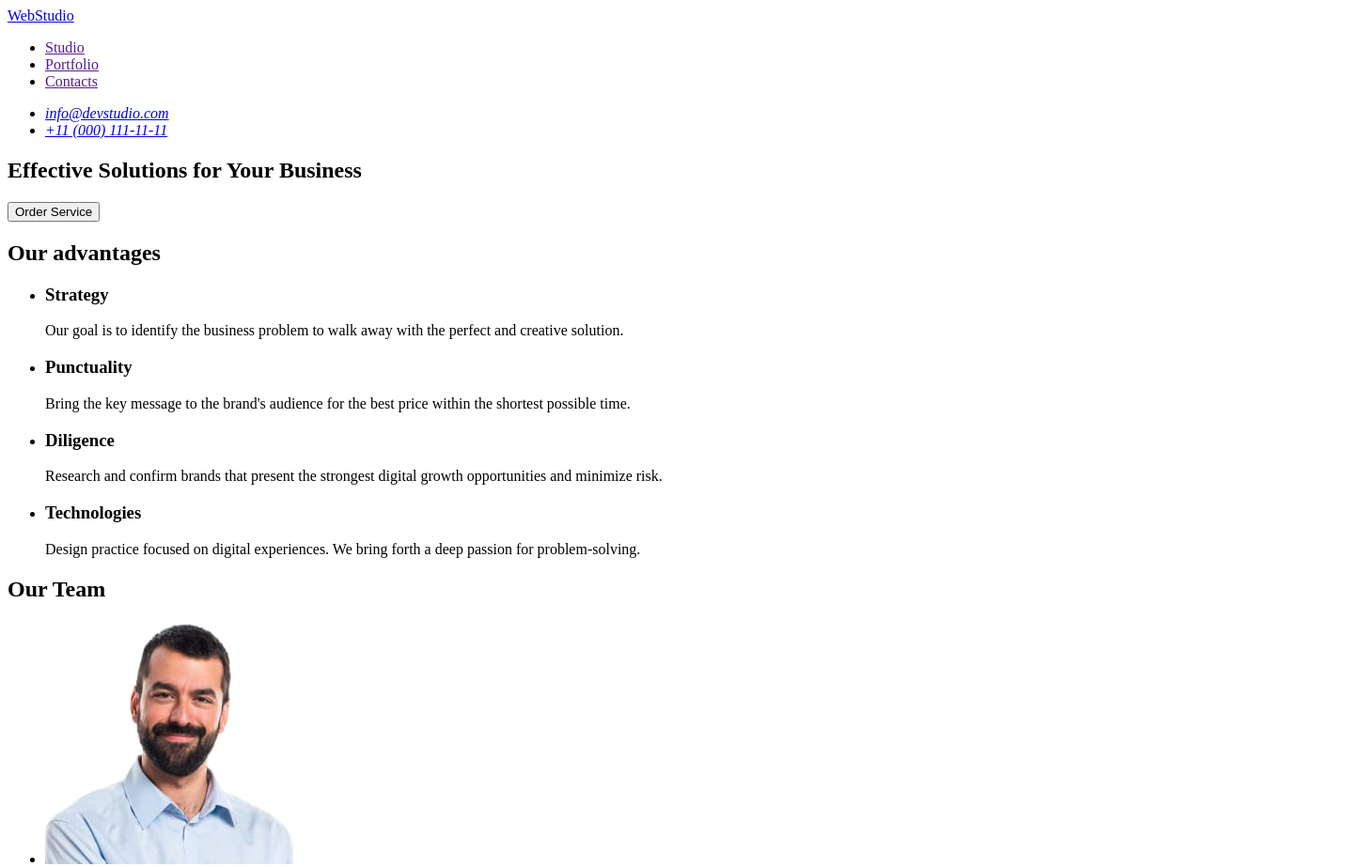
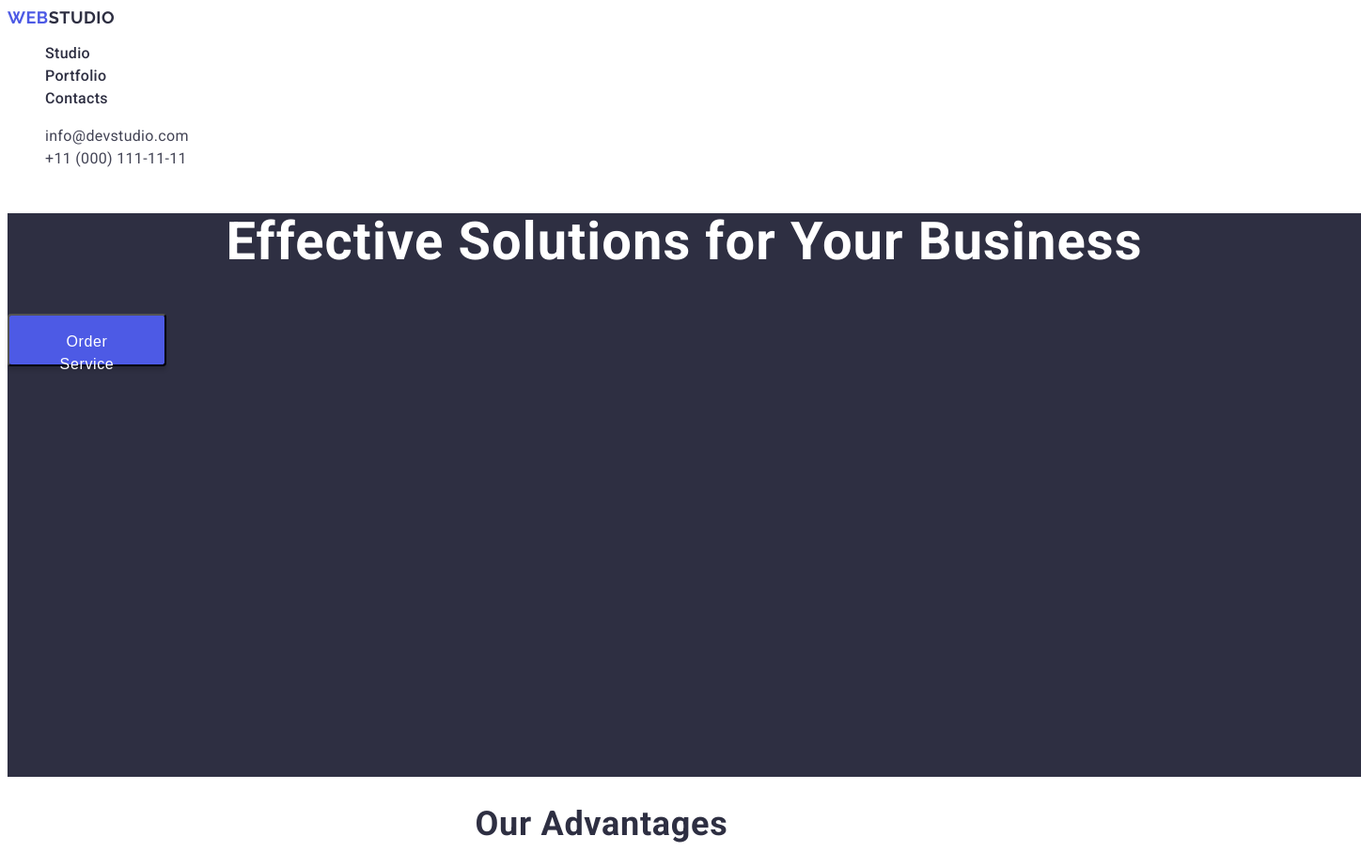
Before and after one commit to OlgaBlud/goit-markup-hw-02, a plain HTML site: page index.html in a window 1280 px wide. Shown: the top 923 px of the page at 94% size, 1448 px wide, since content can reach past the window. Drawn offline with Linux system fonts and the light colour scheme.

Commit message:
add classes and basic css fonts and colors

```diff
--- a/css/styles.css
+++ b/css/styles.css
@@ -1,3 +1,114 @@
-/* font-family: 'Raleway', sans-serif;
-font-family: 'Roboto', sans-serif;
- */
+body {
+  font-family: 'Roboto', sans-serif;
+  color: #2e2f42;
+  background-color: #fff;
+}
+ul {
+  list-style-type: none;
+}
+a {
+  text-decoration: none;
+}
+.logo {
+  font-family: 'Raleway', sans-serif;
+  font-weight: 700;
+  font-size: 18px;
+  line-height: 1.16667;
+  letter-spacing: 0.03em;
+  text-transform: uppercase;
+  color: #2e2f42;
+}
+
+.logo-span {
+  color: #4d5ae5;
+}
+.logo-footer {
+  color: #f4f4fd;
+}
+.nav-links {
+  font-weight: 500;
+  font-size: 16px;
+  line-height: 1.5;
+  letter-spacing: 0.02em;
+  color: #2e2f42;
+}
+.nav-links:hover,
+.nav-links:focus {
+  color: #404bbf;
+}
+.contacts {
+  font-style: normal;
+}
+.contact-link {
+  font-weight: 400;
+  font-size: 16px;
+  line-height: 1.5;
+  letter-spacing: 0.02em;
+  color: #434455;
+}
+.contact-link:hover,
+.contact-link:focus {
+  color: #404bbf;
+}
+.main-section {
+  background-color: #2e2f42;
+  width: 1440px;
+  height: 600px;
+}
+.main-title {
+  font-weight: 700;
+  font-size: 56px;
+  line-height: 1.07143;
+  letter-spacing: 0.02em;
+  text-align: center;
+  color: #fff;
+}
+.order-btn {
+  border-radius: 4px;
+  padding: 16px 32px;
+  width: 169px;
+  height: 56px;
+  box-shadow: 0 4px 4px 0 rgba(0, 0, 0, 0.15);
+  background: #4d5ae5;
+  font-weight: 500;
+  font-size: 16px;
+  line-height: 1.5;
+  letter-spacing: 0.04em;
+  color: #fff;
+  cursor: pointer;
+}
+.order-btn:hover,
+.order-btn:focus {
+  background-color: #404bbf;
+}
+.section-title {
+  font-weight: 700;
+  font-size: 36px;
+  line-height: 1.11111;
+  letter-spacing: 0.02em;
+  text-transform: capitalize;
+  text-align: center;
+}
+.section-sub-title {
+  font-weight: 500;
+  font-size: 20px;
+  line-height: 1.2;
+  letter-spacing: 0.02em;
+}
+.section-text {
+  font-size: 16px;
+  line-height: 1.5;
+  letter-spacing: 0.02em;
+  color: #434455;
+}
+.footer {
+  width: 1440px;
+  height: 312px;
+  background: #2e2f42;
+}
+.footer-text {
+  font-size: 16px;
+  line-height: 1.5;
+  letter-spacing: 0.02em;
+  color: #f4f4fd;
+}
--- a/index.html
+++ b/index.html
@@ -15,62 +15,70 @@
   <body>
     <header>
       <nav>
-        <a href="./index.html">WebStudio</a>
+        <a href="./index.html" class="logo"
+          ><span class="logo-span">Web</span>Studio</a
+        >
         <ul>
-          <li><a href="" target="_blank">Studio</a></li>
-          <li><a href="" target="_blank">Portfolio</a></li>
-          <li><a href="" target="_blank">Contacts</a></li>
+          <li><a href="" target="_blank" class="nav-links">Studio</a></li>
+          <li><a href="" target="_blank" class="nav-links">Portfolio</a></li>
+          <li><a href="" target="_blank" class="nav-links">Contacts</a></li>
         </ul>
       </nav>
-      <address>
+      <address class="contacts">
         <ul>
           <li>
-            <a href="mailto:info@devstudio.com">info@devstudio.com</a>
+            <a href="mailto:info@devstudio.com" class="contact-link"
+              >info@devstudio.com</a
+            >
           </li>
-          <li><a href="tel:+110001111111">+11 (000) 111-11-11</a></li>
+          <li>
+            <a href="tel:+110001111111" class="contact-link"
+              >+11 (000) 111-11-11</a
+            >
+          </li>
         </ul>
       </address>
     </header>
     <main>
-      <section>
-        <h1>Effective Solutions for Your Business</h1>
-        <button type="button">Order Service</button>
+      <section class="main-section">
+        <h1 class="main-title">Effective Solutions for Your Business</h1>
+        <button type="button" class="order-btn">Order Service</button>
       </section>
-      <section>
-        <h2>Our advantages</h2>
+      <section class="advantages-section">
+        <h2 class="section-title">Our advantages</h2>
         <ul>
           <li>
-            <h3>Strategy</h3>
-            <p>
+            <h3 class="section-sub-title">Strategy</h3>
+            <p class="section-text">
               Our goal is to identify the business problem to walk away with the
               perfect and creative solution.
             </p>
           </li>
           <li>
-            <h3>Punctuality</h3>
-            <p>
+            <h3 class="section-sub-title">Punctuality</h3>
+            <p class="section-text">
               Bring the key message to the brand's audience for the best price
               within the shortest possible time.
             </p>
           </li>
           <li>
-            <h3>Diligence</h3>
-            <p>
+            <h3 class="section-sub-title">Diligence</h3>
+            <p class="section-text">
               Research and confirm brands that present the strongest digital
               growth opportunities and minimize risk.
             </p>
           </li>
           <li>
-            <h3>Technologies</h3>
-            <p>
+            <h3 class="section-sub-title">Technologies</h3>
+            <p class="section-text">
               Design practice focused on digital experiences. We bring forth a
               deep passion for problem-solving.
             </p>
           </li>
         </ul>
       </section>
-      <section>
-        <h2>Our Team</h2>
+      <section class="team-section">
+        <h2 class="section-title">Our Team</h2>
         <ul>
           <li>
             <img
@@ -79,8 +87,8 @@
               width="264"
               height="260"
             />
-            <h3>Mark Guerrero</h3>
-            <p>Product Designer</p>
+            <h3 class="section-sub-title">Mark Guerrero</h3>
+            <p class="section-text">Product Designer</p>
           </li>
           <li>
             <img
@@ -89,8 +97,8 @@
               width="264"
               height="260"
             />
-            <h3>Tom Ford</h3>
-            <p>Frontend Developer</p>
+            <h3 class="section-sub-title">Tom Ford</h3>
+            <p class="section-text">Frontend Developer</p>
           </li>
           <li>
             <img
@@ -99,8 +107,8 @@
               width="264"
               height="260"
             />
-            <h3>Camila Garcia</h3>
-            <p>Marketing</p>
+            <h3 class="section-sub-title">Camila Garcia</h3>
+            <p class="section-text">Marketing</p>
           </li>
           <li>
             <img
@@ -109,13 +117,13 @@
               width="264"
               height="260"
             />
-            <h3>Daniel Wilson</h3>
-            <p>UI Designer</p>
+            <h3 class="section-sub-title">Daniel Wilson</h3>
+            <p class="section-text">UI Designer</p>
           </li>
         </ul>
       </section>
-      <section>
-        <h2>Our Portfolio</h2>
+      <section class="portfolio-section">
+        <h2 class="section-title">Our Portfolio</h2>
         <ul>
           <li>
             <img
@@ -124,8 +132,8 @@
               width="360"
               height="300"
             />
-            <h3>Banking App</h3>
-            <p>App</p>
+            <h3 class="section-sub-title">Banking App</h3>
+            <p class="section-text">App</p>
           </li>
           <li>
             <img
@@ -134,8 +142,8 @@
               width="360"
               height="300"
             />
-            <h3>Cashless Payment</h3>
-            <p>Marketing</p>
+            <h3 class="section-sub-title">Cashless Payment</h3>
+            <p class="section-text">Marketing</p>
           </li>
           <li>
             <img
@@ -144,8 +152,8 @@
               width="360"
               height="300"
             />
-            <h3>Meditation App</h3>
-            <p>App</p>
+            <h3 class="section-sub-title">Meditation App</h3>
+            <p class="section-text">App</p>
           </li>
           <li>
             <img
@@ -154,8 +162,8 @@
               width="360"
               height="300"
             />
-            <h3>Taxi Service</h3>
-            <p>Marketing</p>
+            <h3 class="section-sub-title">Taxi Service</h3>
+            <p class="section-text">Marketing</p>
           </li>
           <li>
             <img
@@ -164,8 +172,8 @@
               width="360"
               height="300"
             />
-            <h3>Screen Illustrations</h3>
-            <p>Design</p>
+            <h3 class="section-sub-title">Screen Illustrations</h3>
+            <p class="section-text">Design</p>
           </li>
           <li>
             <img
@@ -174,15 +182,17 @@
               width="360"
               height="300"
             />
-            <h3>Online Courses</h3>
-            <p>Marketing</p>
+            <h3 class="section-sub-title">Online Courses</h3>
+            <p class="section-text">Marketing</p>
           </li>
         </ul>
       </section>
     </main>
-    <footer>
-      <a href="./index.html">WebStudio</a>
-      <p>
+    <footer class="footer">
+      <a href="./index.html" class="logo logo-footer"
+        ><span class="logo-span">Web</span>Studio</a
+      >
+      <p class="footer-text">
         Increase the flow of customers and sales for your business with digital
         marketing & growth solutions.
       </p>
```
